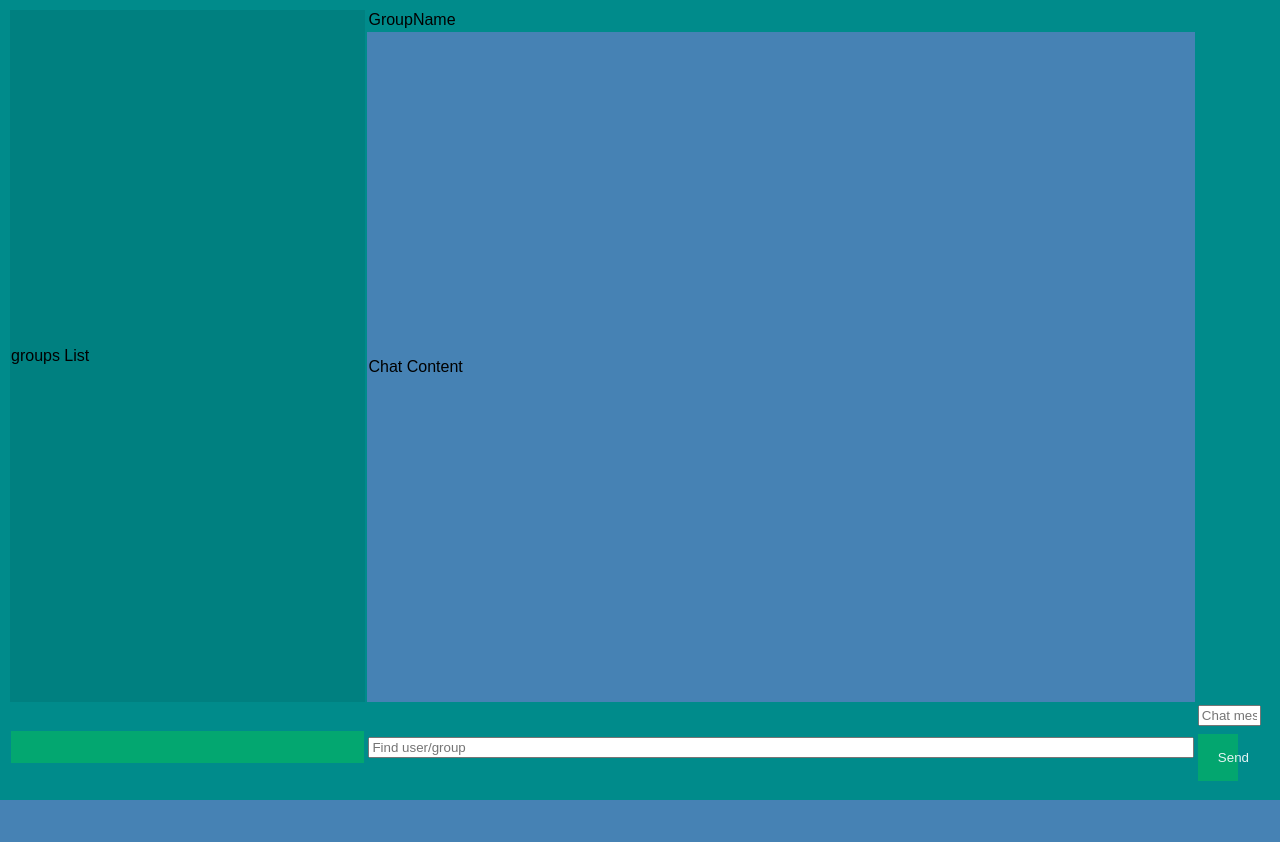
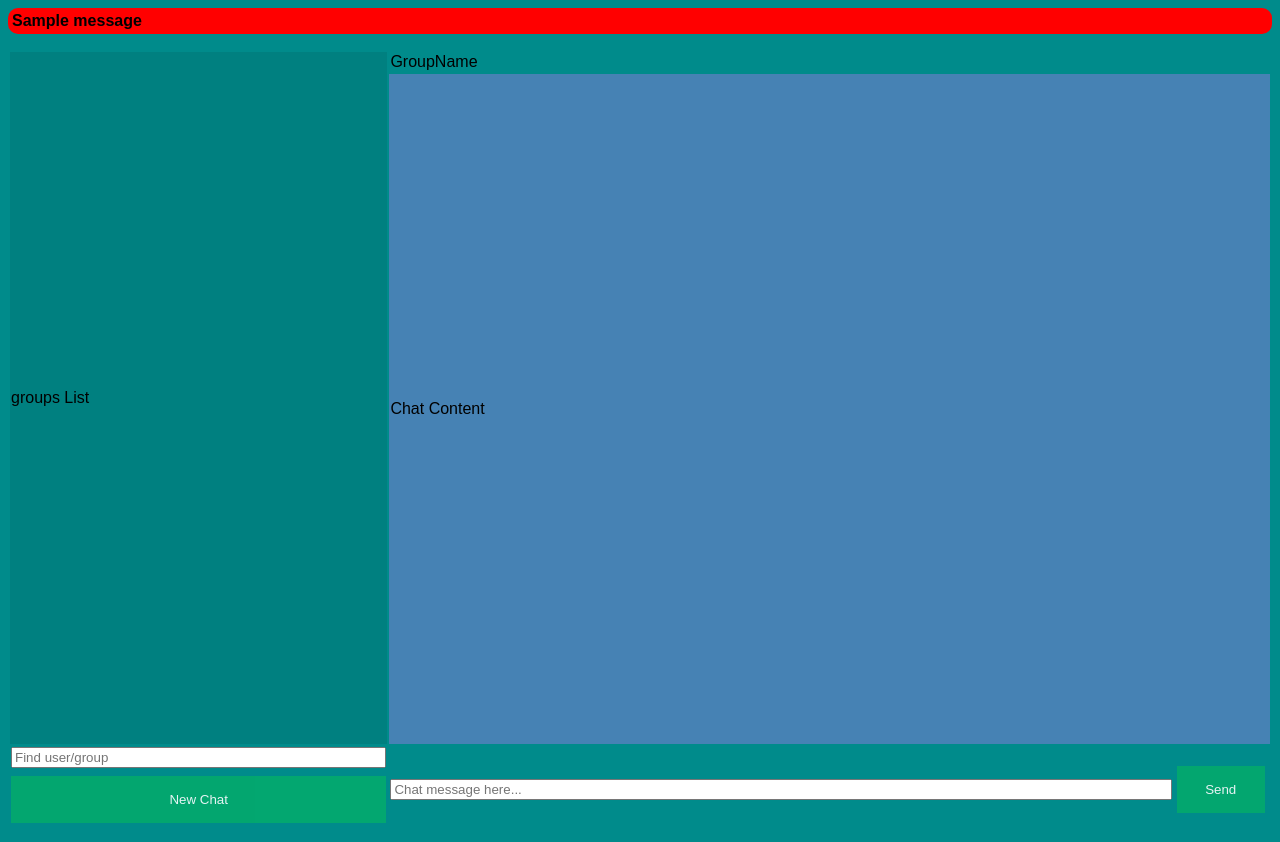
Before and after one commit to ShankarenfoPannagianiDharma/NotePack, a Flask app: page /Chat in a window 1280 px wide. Before the commit the page ends 800 px from the top, so only its background shows below. Run offline with Flask 2, Linux system fonts and the light colour scheme; a user stored in the database is signed in; data comes from the database, SQL or seed files in the repository; both versions use the stored data as it was after the commit; tables that the repository leaves empty hold one stand-in row (values such as "Sample post"); one stand-in notice (Sample message) is shown; some libraries are stand-ins or nearby versions.

Commit message:
User Create GroupChat
Function user can make groupchats (private and public) and choose who joins.

```diff
--- a/app.py
+++ b/app.py
@@ -195,7 +195,24 @@ def ItemTablesList():
 
 @app.route('/Chat')
 def Chat():
-    return render_template('Chat.html')
+    #connect to db
+    conn = mysql.connect()
+    cursor =conn.cursor()
+    contactAbleUsers = list()
+    #get list of all users that can be chatted with
+    cursor.execute("SELECT * FROM users WHERE NOT ID_User="+str(session['accountID'])+";")
+    data = cursor.fetchall()
+    for entry in data:
+        #if there are other users, add to list
+        contactAbleUsers.append(entry[1])
+
+    #get list of rooms user is involved in
+    roomsIn = list()
+    #get list of rooms user can see (public) but not in
+    roomsVisible = list()
+
+    return render_template('Chat.html',contactAbleUsers = contactAbleUsers)
+
 @app.route('/Notes', methods=["GET","POST"])
 def Notes():
     allFolders = list()
@@ -303,6 +320,37 @@ def saveNoteOp():
 
     return ('', 204)
 
+#POST action to create new chat group
+@app.route("/POSTNewChatGroup", methods=["POST"])
+def createNewChat():
+
+    chatName = request.form.get('chatName')         #String text
+    chatUsers = request.form.getlist('chatUsers')   #array of usernames allowed in chat
+    chatPrivate = request.form.get('isPrivate')     #int value of 1(True) or 0(False)
+    #connect to DB
+    conn = mysql.connect()
+    cursor =conn.cursor()
+    #Make DB chatroom
+    try:
+        cursor.execute("INSERT INTO chatrooms (RoomName,ID_RoomOwner,isPrivate) VALUES ('"+chatName+"',"+str(session['accountID'])+","+chatPrivate+")")
+        conn.commit()
+        #get this specific room's ID
+        cursor.execute("SELECT ID_ChatRoom FROM chatrooms WHERE RoomName='"+chatName+"' AND ID_RoomOwner="+str(session['accountID'])+";")
+        data = cursor.fetchone()
+        roomID = data[0]
+        #insert room members into DB
+        for member in chatUsers:
+            #find member ID
+            cursor.execute("SELECT ID_User FROM users WHERE Handle='"+member+"'")
+            memberID = cursor.fetchone()[0]
+            #add participant users
+            cursor.execute("INSERT INTO roommembers (ID_ChatRoom,ID_Members) VALUES ("+str(roomID)+","+str(memberID)+")")
+    except Exception as e:
+        print(e)
+        flash('Problem in creating chatroom: '+str(e))
+    conn.close()
+    return (redirect('/Chat'))
+
 ####
 ## START
 ####
--- /dev/null
+++ b/static/javascripts/ChatFunctions.js
@@ -0,0 +1,27 @@
+function onLoad(){
+    document.getElementById("CreateNewChat").onClick = function() {
+        alert("NEWCHAT");
+        $(".MainScreen").removeClass("active");
+        $(".CreateNewChatDialog").addClass("active");
+        alert("HEY");
+    }
+
+    document.getElementById("CancelNewChatDialog").onClick = function(){
+        $(".MainScreen").addClass("active");
+        $(".CreateNewChatDialog").removeClass("active");
+    }
+
+    function SendToChat(){
+        chatText = document.getElementById("chatToSend").value();
+
+        //make POST
+        $.post(
+            "/POSTSendChat",
+            {
+                chatMSG = chatText
+            }
+        );
+    }
+
+
+}
--- /dev/null
+++ b/static/styles/ChatStyle.css
@@ -0,0 +1,16 @@
+.CreateNewChatDialog {
+    display: none;
+    width: max-content;
+    background: #ffffff;
+    text-align: center;
+    margin: auto;
+    padding: 10px;
+    border: 3px solid #666666
+}
+
+.MainScreen {
+    display:table;
+    width: 100%;
+    height: 100%;
+
+}
--- a/templates/Chat.html
+++ b/templates/Chat.html
@@ -1,24 +1,81 @@
 <html>
     <head>
         <link rel="stylesheet" href="{{ url_for('static',filename='styles/GeneralStyle.css') }}">
+        <link rel="stylesheet" href="{{ url_for('static',filename='styles/ChatStyle.css') }}">
+        <script src="https://ajax.googleapis.com/ajax/libs/jquery/1.11.3/jquery.min.js"></script>
+        <script src="{{ url_for('static',filename='javascripts/ChatFunctions.js') }}"></script>
     </head>
-    <body>
-        <table id="chatTable">
+    <body onload="onLoad()">
+        {% with messages = get_flashed_messages() %}
+        {% if messages %}
+        <p class="ERRORMSG">
+            {% for message in messages %}
+            {{ message }}
+            {% endfor %}
+        </p>
+        {% endif %}
+        {% endwith %}
+
+        <table id="MainScreen" class="MainScreen active">
             <tr>
                 <td rowspan="2" style="width: 30%; background-color: teal;">groups List</td>
                 <td  style="height: 20px; width: 70%;" >GroupName</td>
             </tr>
             <tr>
-                <td style="background-color: steelblue;">Chat Content</td>
+                <td style="background-color: steelblue;">
+                    Chat Content
+                </td>
             </tr>
             <tr>
-                <td><button value="New Chat" style="width: 100%;"></td>
-                <td><input type="text" placeholder="Find user/group" style="width: 100%;"></td>
+                <td>
+                    <input type="text" placeholder="Find user/group" style="width: 100%;">
+                    <button id="CreateNewChat" class="CreateNewChat" onclick="OpenNewChatDialog()" style="width: 100%;">New Chat</button>
+                </td>
                 <td style="height: 20px;">
                     <input type="text" id="chatToSend" placeholder="Chat message here..." style="width: 89%;">
-                    <button style="width: 10%; ;">Send</button>
+                    <button id="SendToChat" style="width: 10%; ;">Send</button>
                 </td>
             </tr>
         </table>
+        <div class="CreateNewChatDialog" id="CreateNewChatDialog">
+            <h2>Create new ChatGroup</h2>
+            <form id="NewChatDialog" class="NewChatDialog" action="/POSTNewChatGroup" method="post">
+                <label for="chatName">Chat Name: </label>
+                <input type="text" id="newChatDialog_InputChatName" name="chatName" required><br>
+                <label for="userSelects">Chat with: </label>
+                <select id="newChatDialog_InputChatUsers" name="chatUsers" multiple required form="NewChatDialog">
+                    <!-- If there are users, show options -->
+                    {% if contactAbleUsers != null %}
+                        <!-- Loop available users -->
+                        {% for userName in contactAbleUsers %}
+                            <option value="{{ userName }}">{{ userName }}</option>
+                        {% endfor %}
+                    {% endif %}
+
+                </select><br><br>
+                <label>Is this chat private or public?</label><br>
+                    <input type="radio" id="newChatDialog_InputChatPrivate" name="isPrivate" value=1 checked>
+                    <label for="private">Private</label>
+                    <input type="radio" id="newChatDialog_InputChatPublic" name="isPrivate" value=0>
+                    <label for="public">Public</label><br><br>
+                <input type="submit" value="Create new chat">
+            </form>
+            <br>
+            <button id="CancelNewChatDialog" class="close" onclick="CancelNewChatDialog()">Cancel</button>
+        </div>
     </body>
+
+    <script>
+        function OpenNewChatDialog(){
+            document.getElementById("CreateNewChatDialog").style.display = "block";
+            document.getElementById("MainScreen").style.display = "none";
+        }
+
+        function CancelNewChatDialog(){
+            document.getElementById("CreateNewChatDialog").style.display = "none";
+            document.getElementById("MainScreen").style.display = "table";
+        }
+
+
+    </script>
 </html>
--- a/templates/Notes.html
+++ b/templates/Notes.html
@@ -12,7 +12,7 @@
                     </select>
                 </td>
                 <td style="width: 5%;" rowspan="2"><button id="saveNote" onclick="saveNote()">Save</button></td>
-                <td style="width: 5%;" rowspan="2"><button>Clear</button></td>
+                <td style="width: 5%;" rowspan="2"><button id="clearNote" onclick="clearNote()">Clear</button></td>
             </tr>
             <tr>
                 <td style="width: 90%;">
```
Also changed, not shown: database/Populate_notespack_db.sql (+6 -4 lines).
